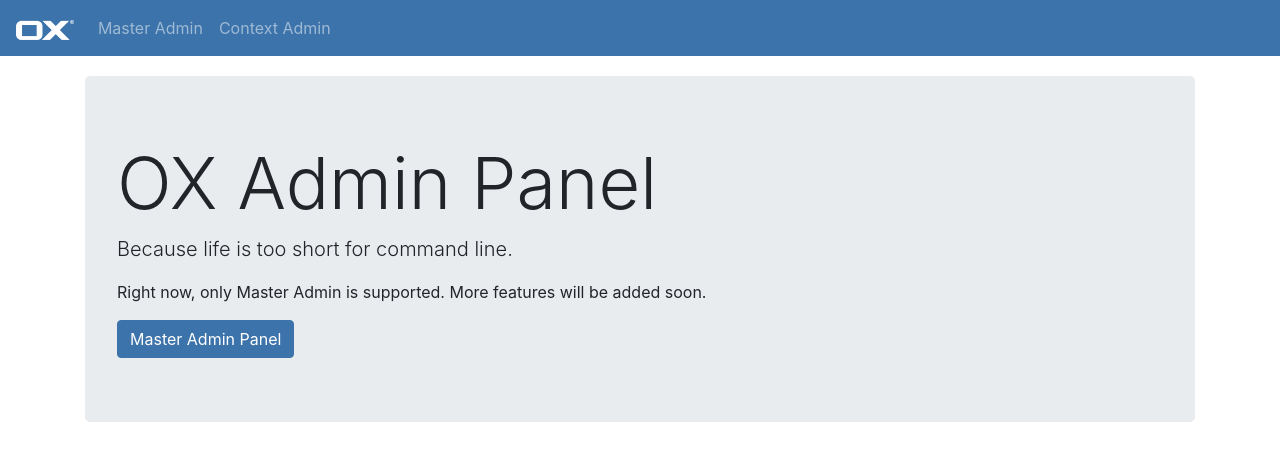
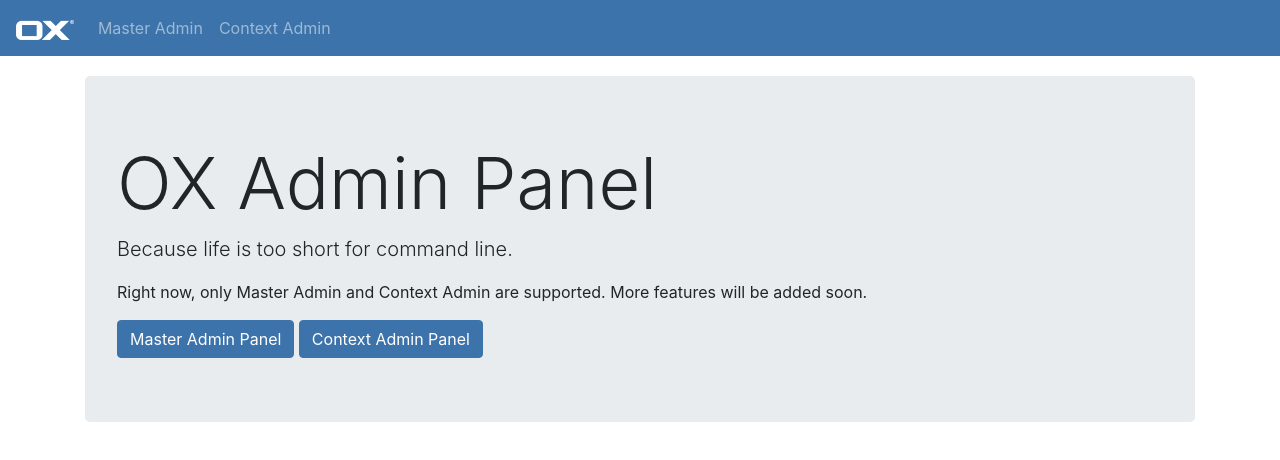
Before and after one commit to bartl3by/oxap, a Vue app in the folder frontend/: page /index in a window 1280 px wide. Shown: the top 460 px of the page. Built offline with nearby package versions, Linux system fonts and the light colour scheme.

Commit message:
Updated index page, fixed warning

```diff
--- a/frontend/src/App.vue
+++ b/frontend/src/App.vue
@@ -64,9 +64,6 @@ export default {
     sessions: state => state.App.sessions,
     sessionsCount: state => state.App.sessionsCount
   }),
-  data: {
-    sessionsCount: 0
-  },
   watch: {
     sessions: function () {
       if (!this.sessions.hasOwnProperty(this.currentApp)) this.$router.push('/login/' + this.currentApp)
--- a/frontend/src/components/Index.vue
+++ b/frontend/src/components/Index.vue
@@ -3,8 +3,8 @@
     <b-row>
       <b-col>
         <b-jumbotron header="OX Admin Panel" lead="Because life is too short for command line.">
-          <p>Right now, only Master Admin is supported. More features will be added soon.</p>
-          <b-btn variant="primary" @click="selectMasterAdmin">Master Admin Panel</b-btn>
+          <p>Right now, only Master Admin and Context Admin are supported. More features will be added soon.</p>
+          <b-btn variant="primary" @click="selectMasterAdmin">Master Admin Panel</b-btn> <b-btn variant="primary" @click="selectContextAdmin">Context Admin Panel</b-btn>
         </b-jumbotron>
       </b-col>
     </b-row>
@@ -12,13 +12,17 @@
 </template>
 
 <script>
+  import * as APP_TYPES from '@/store/app-types'
+
   export default {
     name: 'Index',
     methods: {
       selectMasterAdmin () {
-        this.$parent.selectMasterAdmin()
+        this.$parent.selectApp(APP_TYPES.MASTER_ADMIN)
+      },
+      selectContextAdmin () {
+        this.$parent.selectApp(APP_TYPES.CONTEXT_ADMIN)
       }
-    },
-    computed: {}
+    }
   }
 </script>
```
